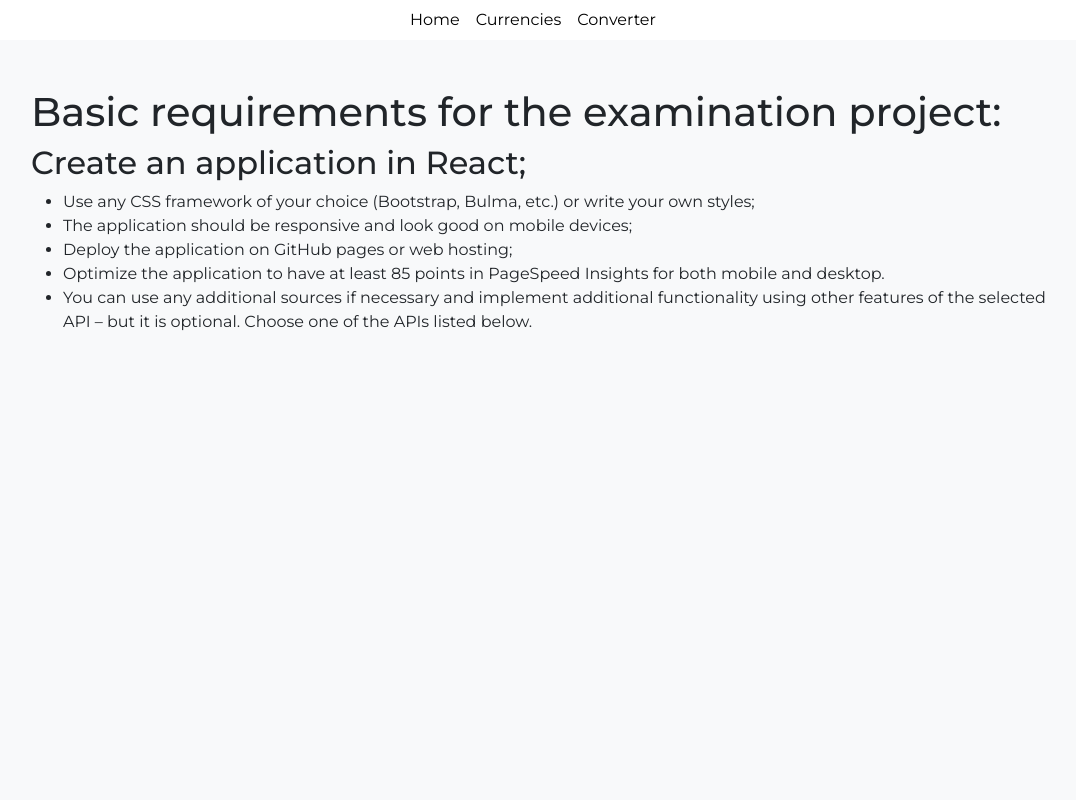
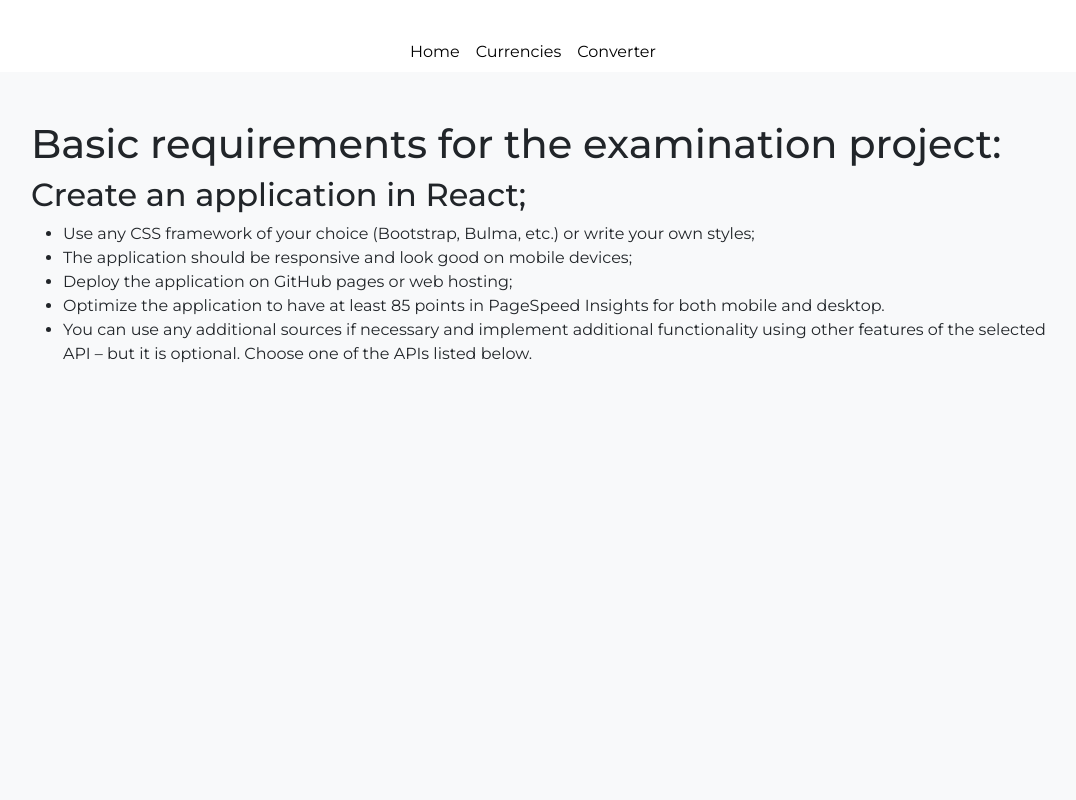
Before and after one commit to gigg88/responsive_website_with_js_beetroot_project3, a React (Create React App) app in the folder react-project-3/: page / in a window 1280 px wide. Shown: the top 800 px of the page, without its empty margins (99-1175 px from the left). Built offline with nearby package versions, Linux system fonts and the light colour scheme.

Commit message:
final changes

```diff
--- a/react-project-3/src/pages/Header.js
+++ b/react-project-3/src/pages/Header.js
@@ -5,7 +5,7 @@ export default function Header () {
     return (
 
 
- <nav className="d-inline-flex mt-2 mt-md-0 mx-md-auto">
+ <nav className="d-inline-flex mt-2 pt-4 mx-md-auto">
   <Link to={'/'} className="me-3 py-2 link-body-emphasis text-decoration-none">Home</Link>
   <Link to={'CurrencyInfo'} className="me-3 py-2 link-body-emphasis text-decoration-none">Currencies</Link>
   <Link to={'Converter'} className="me-3 py-2 link-body-emphasis text-decoration-none">Converter</Link>
```
